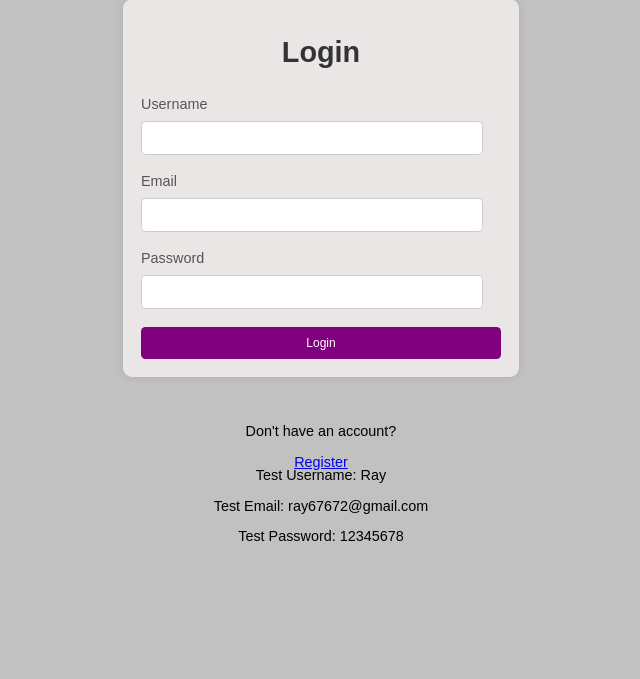
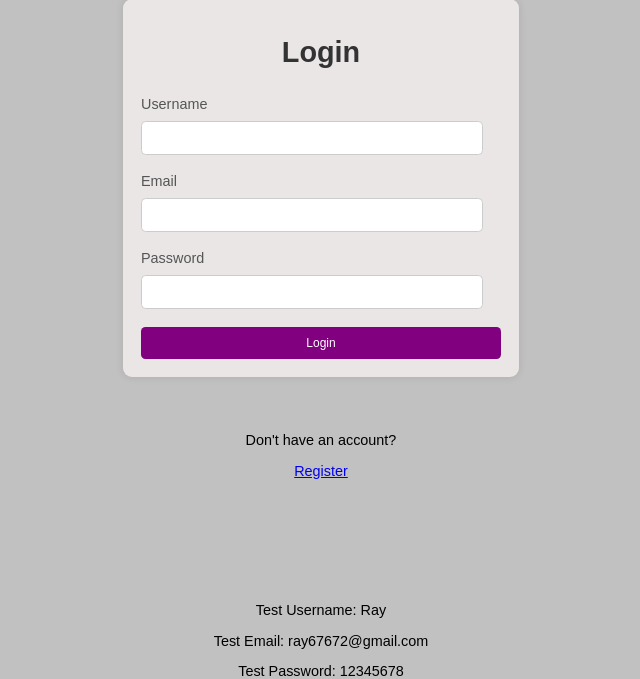
Before and after one commit to Ray-red-byte/Appworks_Personal, a Flask app: page /login in a window 1280 px wide. Shown: the part 226-905 px from the top of the page, without its empty margins (319-959 px from the left). Before the commit the page ends 767 px from the top, so only its background shows below. Run offline with Flask 3, Linux system fonts and the light colour scheme.

Commit message:
Update login.html with adjusted margin-top for .register and .test-info classes

```diff
--- a/templates/login.html
+++ b/templates/login.html
@@ -60,9 +60,14 @@
             background-color: #6a006a; /* Darker shade of purple */
         }
 
-        .register , .test-info {
+        .register {
             text-align: center;
-            margin-top: -150px;
+            margin-top: -290px;
+        }
+
+        .test-info {
+            text-align: center;
+            margin-top: 20px;
         }
 
     </style>
```
